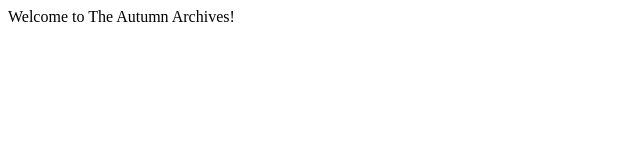
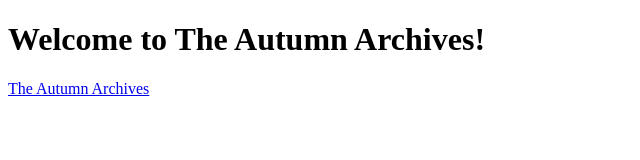
Before and after one commit to autumnrichard/The-Autumn-Archives, a plain HTML site: page index.html in a window 1280 px wide. Shown: the whole page, without its empty margins (0-640 px from the left). Drawn offline with Linux system fonts and the light colour scheme.

Commit message:
Update index.html

```diff
--- a/index.html
+++ b/index.html
@@ -1,7 +1,20 @@
 <!DOCTYPE HTML>
+<html lang="en">
 <head>
-  <title>The Autumn Archives</title>
+  <meta charset="UTF-8">
+  <meta name="viewport" content="width=device-width, initial-scale=1.0">
+
+   <title>The Autumn Archives</title></body
+
+   <link rel="stylesheet" href="styles.css"/>
 </head>
-</body
-  <h1>Welcome to The Autumn Archives!</h1>
+<body>
+
+<h1>Welcome to The Autumn Archives!</h1>
+
+  <a href="./about.html">The Autumn Archives</a>
+  <script>
+
+  </script>
 </body>
+</html>
```
